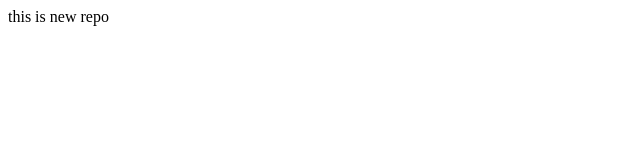
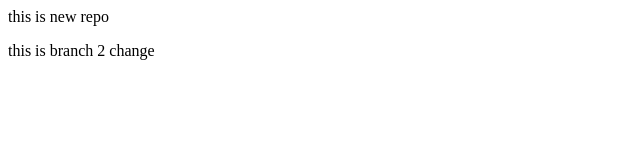
Before and after one commit to VirajShinkar007/localrepo, a plain HTML site: page index.html in a window 1280 px wide. Shown: the whole page, without its empty margins (0-640 px from the left). Drawn offline with Linux system fonts and the light colour scheme.

Commit message:
add new feature

```diff
--- a/index.html
+++ b/index.html
@@ -1 +1,3 @@
 <p>this is new repo</p>
+
+<p>this is branch 2 change</p>
```
